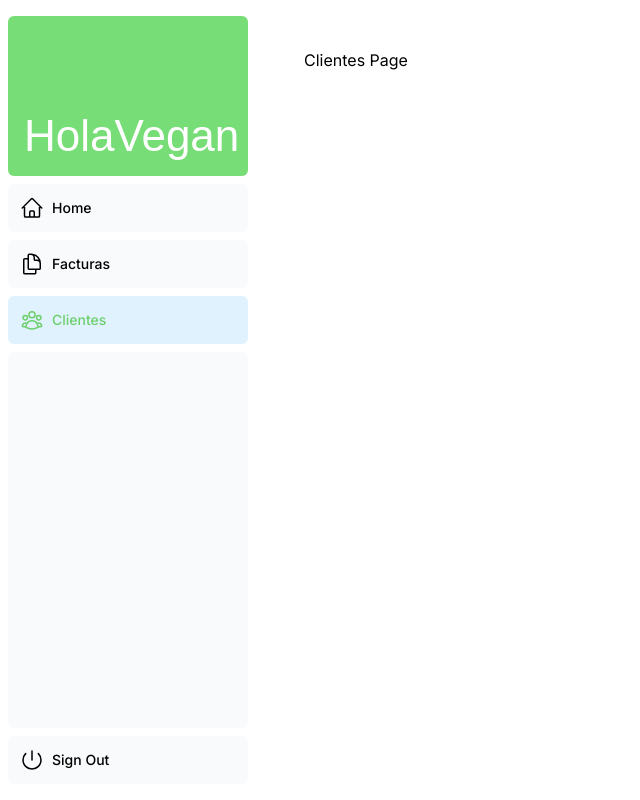
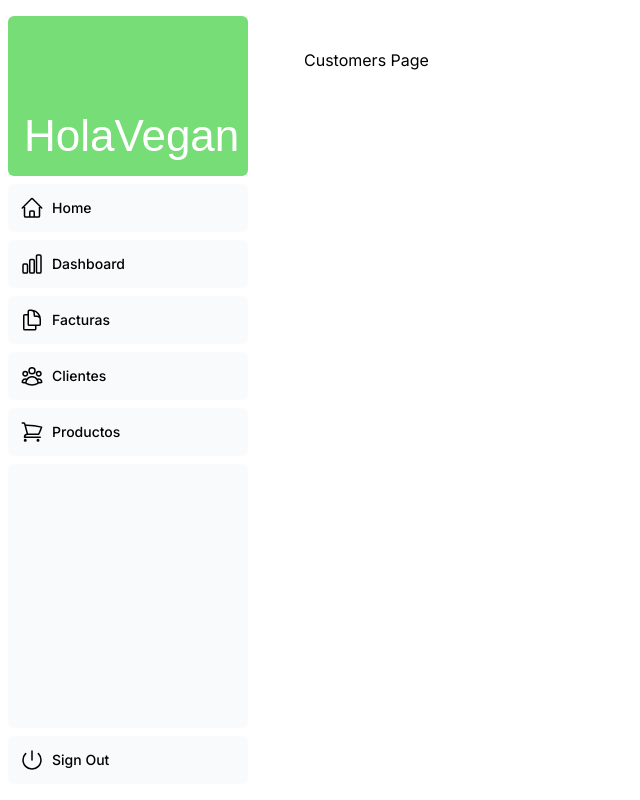
Before and after one commit to blackGoat6666/Vera-Torregoni-Proyecto-Nextjs, a Next.js app: page /dashboard/clientes in a window 1280 px wide. Shown: the whole page, without its empty margins (0-640 px from the left). Built offline with nearby package versions, Linux system fonts and the light colour scheme; a web font is replaced by a local one.

Commit message:
Nuevas secciones

```diff
--- a/app/dashboard/clientes/page.tsx
+++ b/app/dashboard/clientes/page.tsx
@@ -1,3 +1,3 @@
 export default function Page() {
-    return <p>Clientes Page</p>;
+    return <p>Customers Page</p>;
   }
--- a/app/ui/dashboard/cards.tsx
+++ b/app/ui/dashboard/cards.tsx
@@ -24,11 +24,11 @@ export default async function CardWrapper() {
 
   return (
     <>
-      <Card title="Collected" value={totalPaidInvoices} type="collected" />
-      <Card title="Pending" value={totalPendingInvoices} type="pending" />
-      <Card title="Total Invoices" value={numberOfInvoices} type="invoices" />
+      <Card title="Reacaudado" value={totalPaidInvoices} type="collected" />
+      <Card title="Pendiente" value={totalPendingInvoices} type="pending" />
+      <Card title="Total facturas" value={numberOfInvoices} type="invoices" />
       <Card
-        title="Total Customers"
+        title="Numero de Clientes"
         value={numberOfCustomers}
         type="customers"
       />
--- a/app/ui/dashboard/latest-invoices.tsx
+++ b/app/ui/dashboard/latest-invoices.tsx
@@ -9,7 +9,7 @@ export default async function LatestInvoices() { // Remove props
   return (
     <div className="flex w-full flex-col md:col-span-4">
       <h2 className={`${lusitana.className} mb-4 text-xl md:text-2xl`}>
-        Latest Invoices
+        Ultimas Facturas
       </h2>
       <div className="flex grow flex-col justify-between rounded-xl bg-gray-50 p-4">
         {/* NOTE: comment in this code when you get to this point in the course */}
--- a/app/ui/dashboard/nav-links.tsx
+++ b/app/ui/dashboard/nav-links.tsx
@@ -2,7 +2,9 @@
 import {
   UserGroupIcon,
   HomeIcon,
+  ChartBarIcon,
   DocumentDuplicateIcon,
+  ShoppingCartIcon,
 } from '@heroicons/react/24/outline';
 import Link from 'next/link';
 import { usePathname } from 'next/navigation';
@@ -11,13 +13,15 @@ import clsx from 'clsx';
 // Map of links to display in the side navigation.
 // Depending on the size of the application, this would be stored in a database.
 const links = [
-  { name: 'Home', href: '/dashboard', icon: HomeIcon },
+  { name: 'Home', href: '/dashboard/home', icon: HomeIcon },
+  { name: 'Dashboard', href: '/dashboard', icon: ChartBarIcon },
   {
     name: 'Facturas',
     href: '/dashboard/facturas',
     icon: DocumentDuplicateIcon,
   },
-  { name: 'Clientes', href: '/dashboard/clientes', icon: UserGroupIcon },
+  { name: 'Clientes', href: '/dashboard/customers', icon: UserGroupIcon },
+  { name: 'Productos', href: '/dashboard/products', icon:ShoppingCartIcon },
 ];
 
 export default function NavLinks() {
--- a/app/ui/dashboard/revenue-chart.tsx
+++ b/app/ui/dashboard/revenue-chart.tsx
@@ -25,7 +25,7 @@ export default async function RevenueChart() { // Make component async, remove t
   return (
     <div className="w-full md:col-span-4">
       <h2 className={`${lusitana.className} mb-4 text-xl md:text-2xl`}>
-        Recent Revenue
+        Ingresos Recientes
       </h2>
       {/* NOTE: comment in this code when you get to this point in the course */}
 
```
Also changed, not shown: app/home/page.tsx (added).
